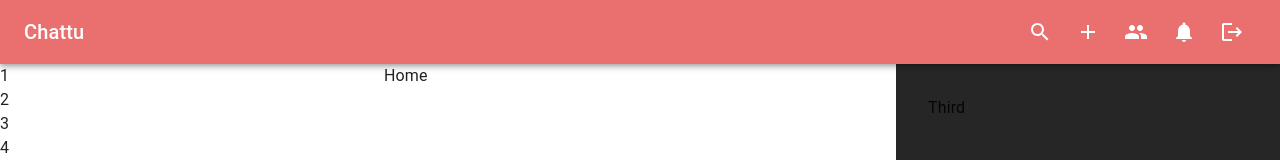
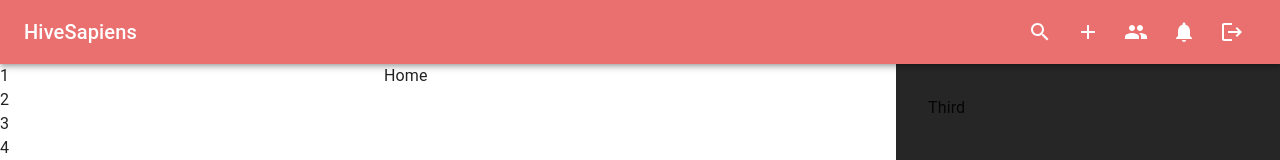
Before and after one commit to vats-sanskriti/HiveSapiens, a React (Vite) app in the folder client/: page / in a window 1280 px wide. Shown: the top 160 px of the page. Built offline with nearby package versions, Linux system fonts and the light colour scheme.

Commit message:
code updation

```diff
--- a/client/src/components/layout/Header.jsx
+++ b/client/src/components/layout/Header.jsx
@@ -57,7 +57,7 @@ const Header = () => {
                 display: { xs: "none", sm: "block" },
               }}
               >
-                Chattu
+                HiveSapiens
 
             </Typography>
 
--- a/client/src/components/shared/Title.jsx
+++ b/client/src/components/shared/Title.jsx
@@ -2,8 +2,8 @@ import React from 'react'
 import {Helmet} from 'react-helmet-async'
 
 const Title = (
-    {title = "Chat App",
-     description = "this is the Chat App called Chattu"},
+    {title = "HiveSapiens",
+     description = "this is a Chat App name as HiveSapiens which means the community or hive of wise poeple"},
 ) => {
   return (
   <Helmet>
--- a/client/src/components/specific/ChatList.jsx
+++ b/client/src/components/specific/ChatList.jsx
@@ -8,7 +8,7 @@ const ChatList= ({
   newMessagesAlert = [
       {
            chatId: "",
-          count: 0,
+           count: 0,
       },
 ],handleDeleteChat,
 }) => {
--- a/client/src/utils/validators.js
+++ b/client/src/utils/validators.js
@@ -5,9 +5,4 @@ export const usernameValidator = (username) => {
     if(!isValidUsername(username))
     return { isValid: false , errorMessage: "Username is invalid" };
 
-
-
-
-
-
 };
```
Also changed, not shown: client/src/components/layout/AppLayout.jsx (+0 -13 lines).
